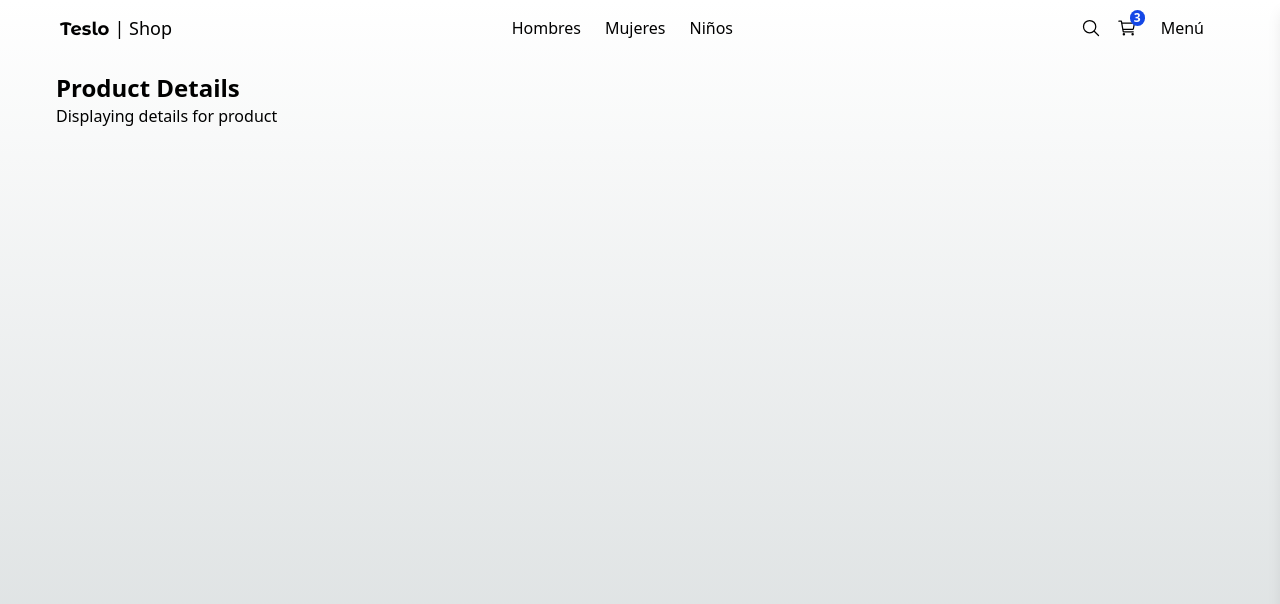
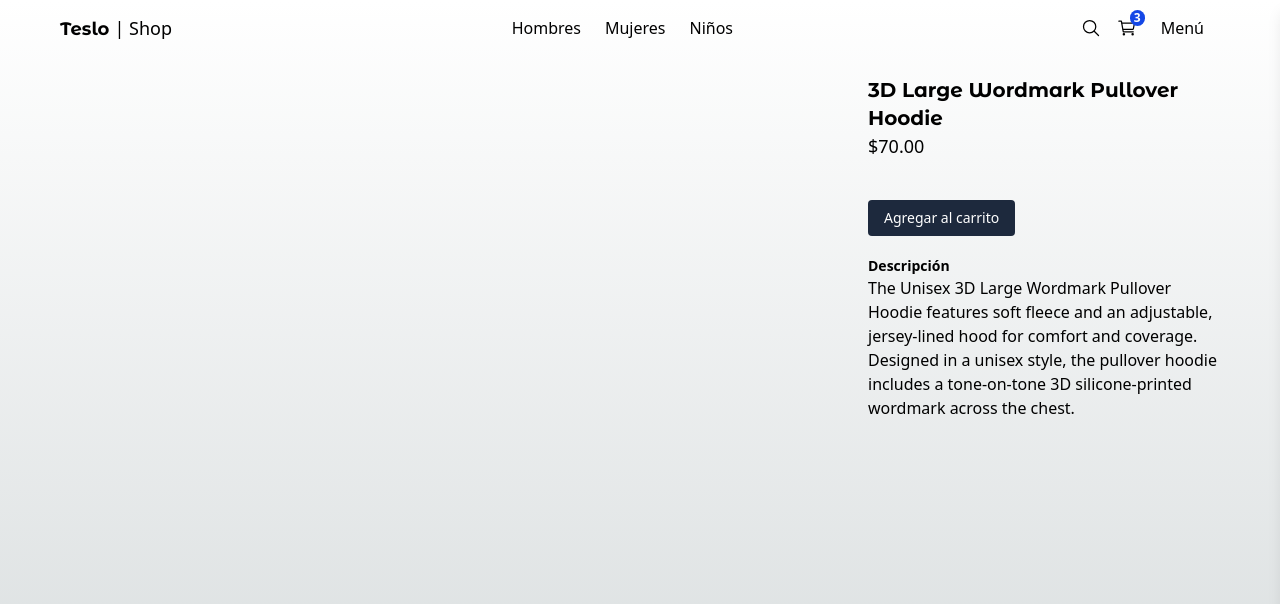
Before and after one commit to MisaelGG11/teslo-shop, a Next.js app: page /product/3d_large_wordmark_pullover_hoodie in a window 1280 px wide. Shown: the top 604 px of the page. Built offline with nearby package versions, Linux system fonts and the light colour scheme.

Commit message:
feat: initial implementation of product page

```diff
--- a/src/app/(shop)/product/[slug]/page.tsx
+++ b/src/app/(shop)/product/[slug]/page.tsx
@@ -1,8 +1,49 @@
-export default async function ProductPage() {
+import { titleFont } from "@/config/fonts";
+import { Product } from "@/interfaces";
+import { initialData } from "@/seed/seed";
+import { notFound } from "next/navigation";
+
+const products: Product[] = initialData.products;
+
+interface Props {
+  params: Promise<{ slug: string }>;
+}
+
+export default async function ProductPage({ params }: Props) {
+  const { slug } = await params;
+
+  const product = products.find((prod) => prod.slug === slug);
+
+  if (!product) {
+    return notFound();
+  }
+
   return (
-    <main className="p-4">
-      <h1 className="text-2xl font-bold">Product Details</h1>
-      <p>Displaying details for product</p>
+    <main className="mt-5 mb-20 grid grid-cols-1 md:grid-cols-3 gap-3">
+      {/* Slideshow */}
+      <div className="col-span-1 md:col-span-2 ">
+      </div>
+
+      {/* Detalles */}
+      <div className="col-span-1 px-5">
+        <h1 className={` ${titleFont.className} antialiased font-bold text-xl`}>
+          {product.title}
+        </h1>
+        <p className="text-lg mb-5">${product.price.toFixed(2)}</p>
+
+        {/* Selector de Tallas */}
+
+
+        {/* Selector de Cantidad */}
+
+
+        {/* Button */}
+        <button className="btn-primary my-5">Agregar al carrito</button>
+
+        {/* Descripción */}
+        <h3 className="font-bold text-sm">Descripción</h3>
+        <p className="font-light">{product.description}</p>
+      </div>
     </main>
   );
 }
--- /dev/null
+++ b/src/app/(shop)/product/not-found.tsx
@@ -0,0 +1,35 @@
+import { titleFont } from "@/config/fonts";
+import Image from "next/image";
+import Link from "next/link";
+
+export default function NotFound() {
+  return (
+    <main className="flex flex-reverse md:flex-row h-[700px] w-full justify-center items-center align-middle">
+      <div className="text-center px-5 mx-5">
+        <h1 className={`${titleFont.className} antialiased text-9xl`}>404</h1>
+        <p className="font-semibold text-xl">
+          Lo sentimos, el producto que buscas no existe.
+        </p>
+        <p className="font-light">
+          <span className="">
+            Verifica la URL o regresa a la página principal - {" "}
+          </span>
+          <Link href="/" className="transition-all duration-500 ease-in-out hover:underline">
+            Inicio
+          </Link>
+        </p>
+      </div>
+
+
+      <div className="px-5 mx-5">
+        <Image
+          src="/imgs/starman_750x750.png"
+          alt="Starman"
+          width={400}
+          height={400}
+          className="rounded-lg p-5 sm:p-0"
+        />
+      </div>
+    </main>
+  );
+}
--- a/src/app/globals.css
+++ b/src/app/globals.css
@@ -49,7 +49,7 @@ body {
 
 
 .btn-primary {
-  @apply bg-blue-600 hover:bg-blue-800 text-white py-2 px-4 rounded transition-all;
+  @apply bg-slate-800 hover:bg-slate-900 text-white py-2 px-4 rounded transition-all text-sm;
 }
 
 .btn-secondary {
```
